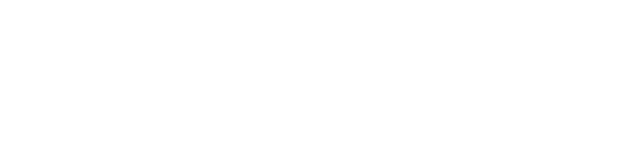
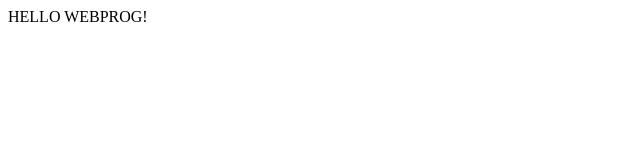
Before and after one commit to KurtLeonardSauquillo/webprog-html-lessons, a plain HTML site: page home/index.html in a window 1280 px wide. Shown: the whole page, without its empty margins (0-640 px from the left). Drawn offline with Linux system fonts and the light colour scheme.

Commit message:
added index.html

```diff
--- a/home/index.html
+++ b/home/index.html
@@ -1 +1 @@
-<html></html>
+<html>HELLO WEBPROG!</html>
```
Also changed, not shown: home/INDEX.HTML (added).
